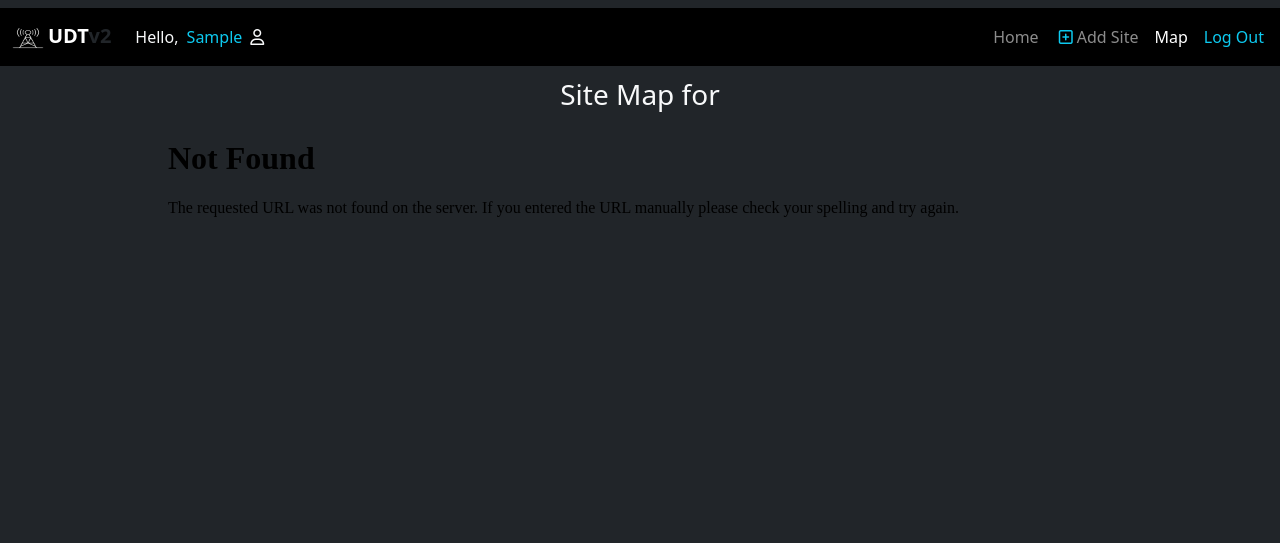
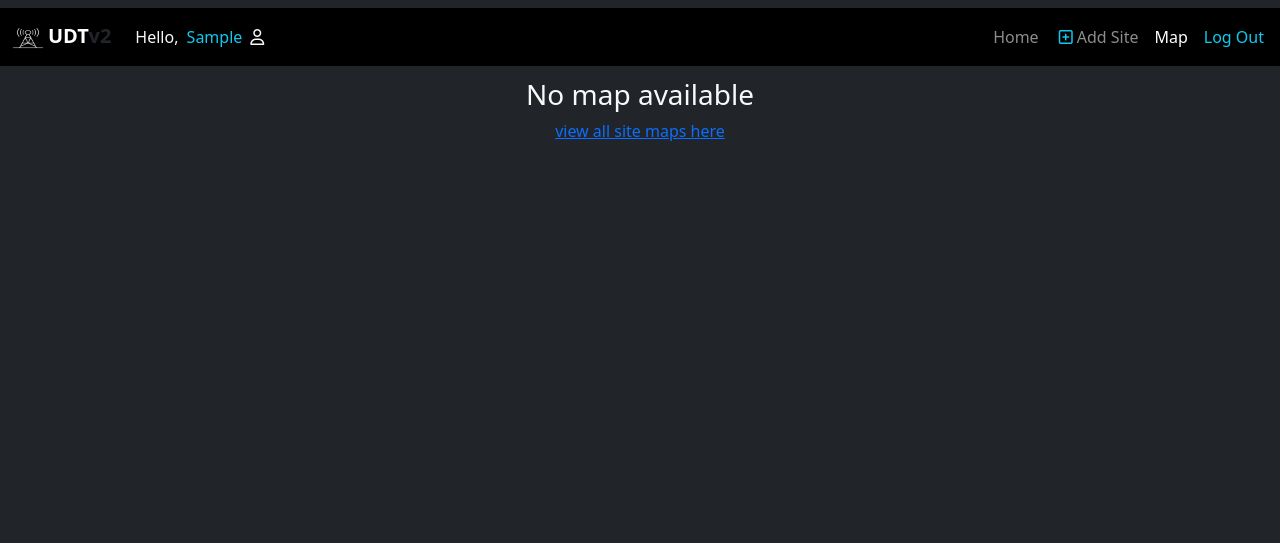
Before and after one commit to lob0scuro/UDTv2, a Flask app: page /map in a window 1280 px wide. Shown: the top 543 px of the page. Run offline with Flask 3, Linux system fonts and the light colour scheme; the visitor is signed in with stand-in values (Sample User, id 1); tables that the repository leaves empty hold one stand-in row (values such as "Sample post"); parts of the project's set-up code (start-up, migrations or seed data) failed here and were passed over; some libraries are stand-ins or nearby versions.

Commit message:
Fixed maps page for admin and guest

```diff
--- a/UDTv2/templates/main/map.html
+++ b/UDTv2/templates/main/map.html
@@ -3,13 +3,19 @@
 {% block content %}
     <div class="row align-middle">
         <div class="col text-center mt-1">
-            <h3 class="mx-auto">Site Map for {{ g.user.name }}</h3>
+            {% if mapObj %}
+            <h3 class="mx-auto">Site Map for {{ g.user.first_name }}</h3>
 
             <div class="border-5 border-info">
                 <div class="embed-responsive embed-responsive-4by3">
-                    <iframe class="embed-responsive-item" src="{{ mapObj }}" width="75%" height="425px"></iframe>
+                    <iframe class="embed-responsive-item" src="{{ mapObj }}" width="80%" height="650px"></iframe>
                 </div>
             </div>
+            {% else %}
+            <h3>No map available</h3>
+            <!-- need to create a page for displaying all site maps -->
+            <a href="#">view all site maps here</a>
+            {% endif %}
         </div>
     </div>
 {% endblock %}
```
